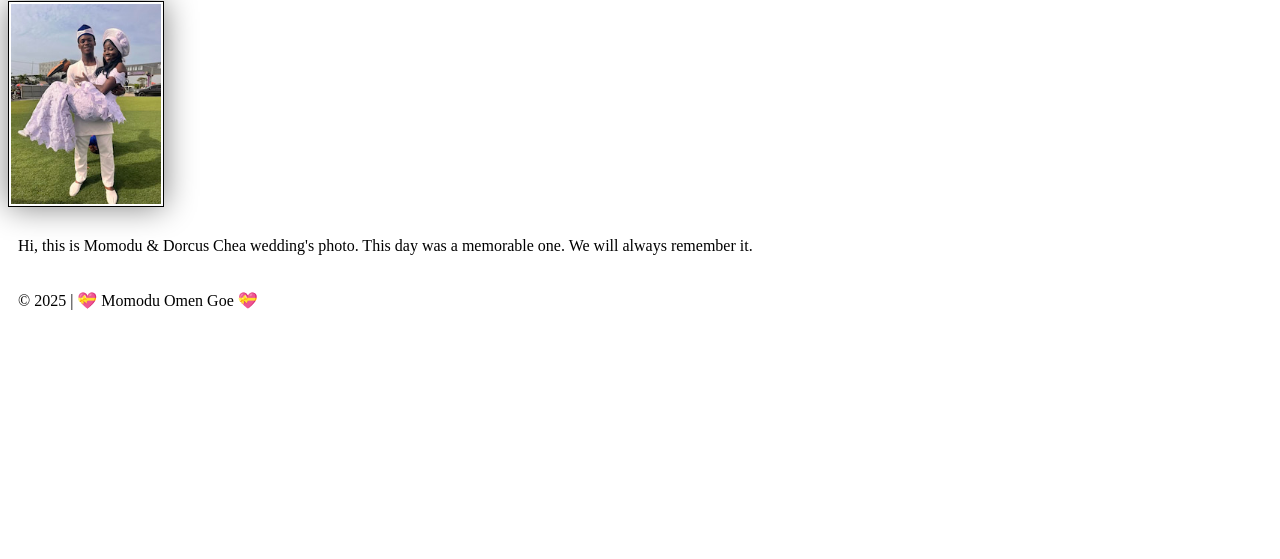
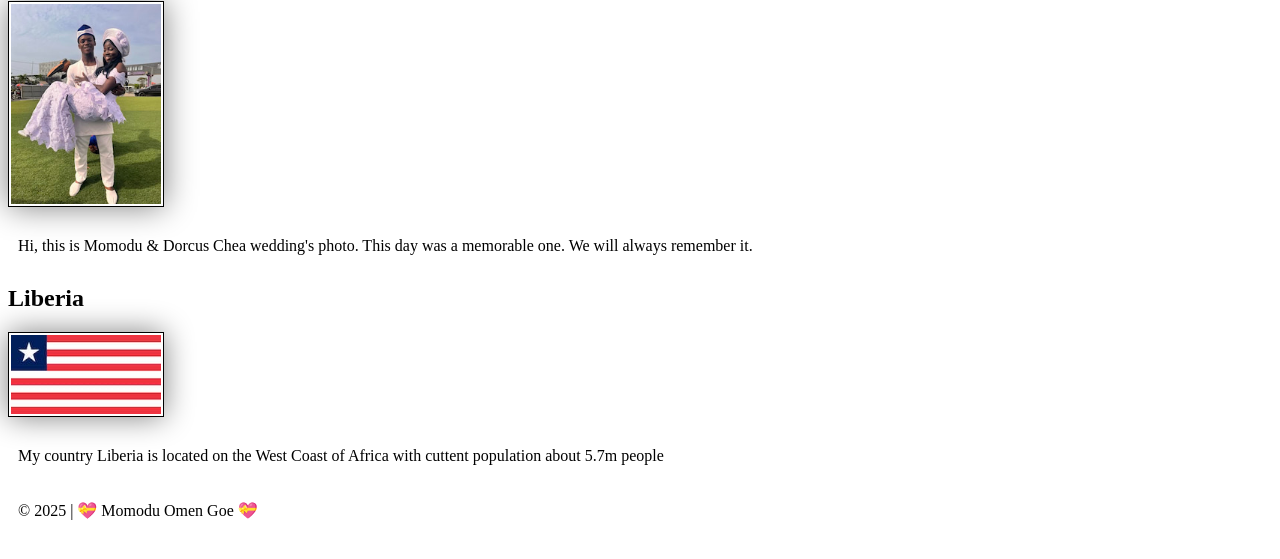
Before and after one commit to youngit2025/wdd130, a plain HTML site: page index.html in a window 1280 px wide. Shown: the part 223-782 px from the top of the page. Drawn offline with Linux system fonts and the light colour scheme.

Commit message:
enhancement

```diff
--- a/index.html
+++ b/index.html
@@ -4,6 +4,7 @@
     <meta charset="utf-8">
     <meta name="viewport" content="width=device-width, initial-scale=1.0">
     <title>Momodu Omen Goe | WDD 130 </title>
+    <meta name="description" content="The page is about my just wedded wife and I Momodu Omen Goe & Doecus Chea-Goe, It also illustrates my course with BYU which is (WDD 130)">
     <link rel="stylesheet" href="styles/styles.css">
 </head>
 <body>
@@ -19,6 +20,11 @@
         <p>Hi, this is Momodu & Dorcus Chea wedding's photo. This day was a memorable one. We will always remember it.
         </p>
     </main>
+    <aside>
+        <h2>Liberia</h2>
+        <img src="images/liberia.jpg" alt="Liberian Flag" width="200">
+        <p>My country Liberia is located on the West Coast of Africa with cuttent population about 5.7m people</p>
+    </aside>
     <footer>
         <p>&copy; 2025 | 💝 Momodu Omen Goe 💝</p>
     </footer>
```
Also changed, not shown: images/liberia.jpg (added).
